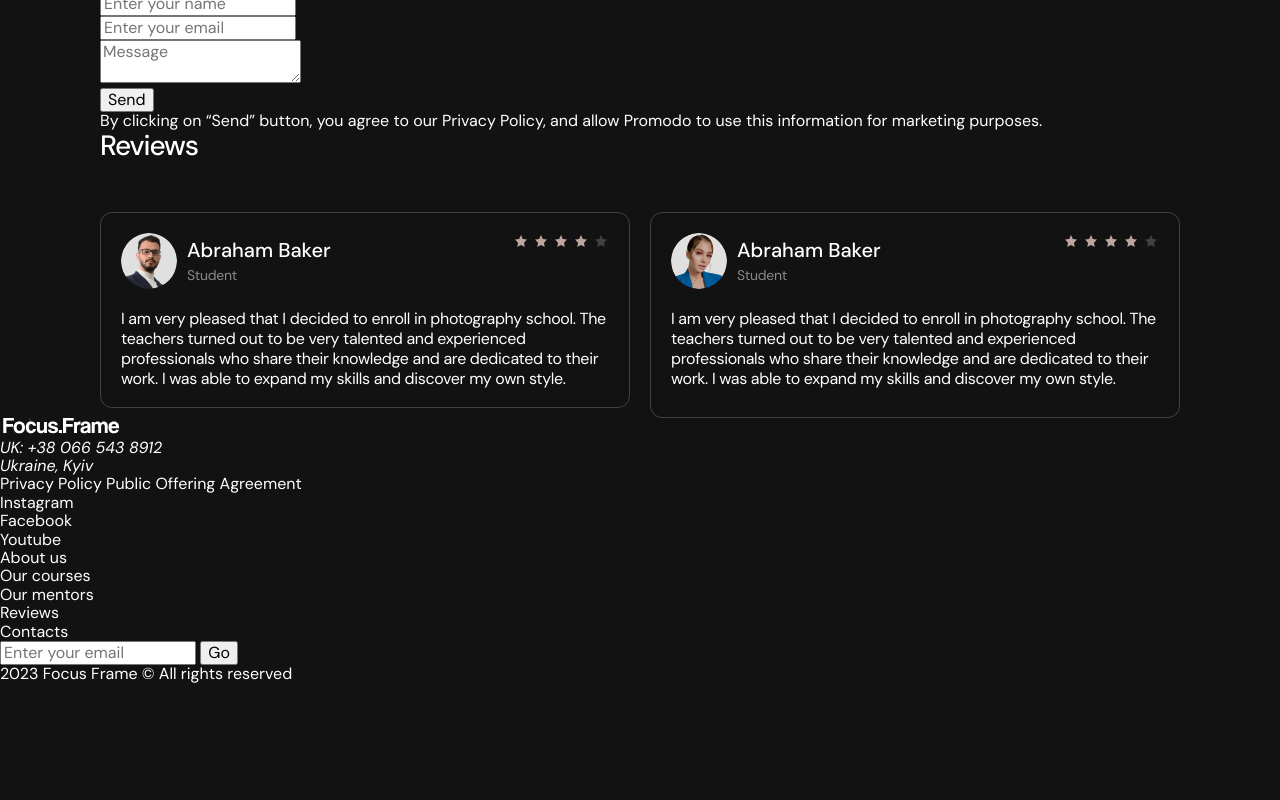
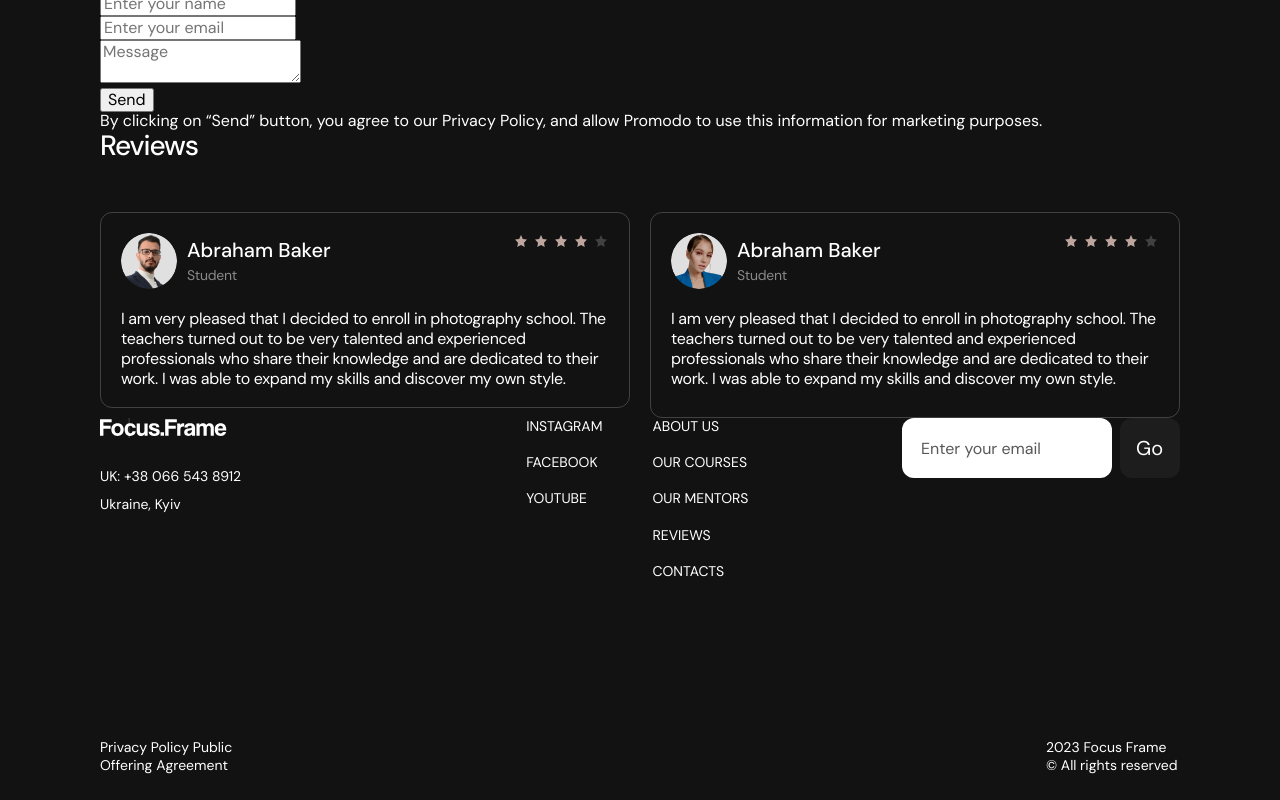
Before and after one commit to LiubovAnufriieva/focus-frame-102, a website built with Vite: page src/index.html in a window 1280 px wide. Shown: the part 2882-3682 px from the top of the page. Before the commit the page ends 3566 px from the top, so only its background shows below. Built offline with nearby package versions, Linux system fonts and the light colour scheme; files whose address does not match are found by name.

Commit message:
finished footer

```diff
--- a/src/css/footer.css
+++ b/src/css/footer.css
@@ -0,0 +1,263 @@
+.footer {
+    padding-bottom: 20px;
+}
+
+@media screen and (min-width: 768px) {
+    .footer {
+        padding-bottom: 25px;
+}}
+
+@media screen and (min-width: 768px) {
+    .footer {
+}}
+
+/* Logo */
+
+/* .footer-logo::before {
+    content: "";
+    display: block;
+    width: 100%;
+    background-image: url();
+    background-repeat: no-repeat;
+    margin-top: 40px;
+
+    stroke-width: 1px;
+    stroke: rgba(255, 255, 255, 0.20);
+}
+
+@media screen and (min-width: 768px) {
+    .footer-logo::before {
+        margin-top: 50px;
+}} */
+
+.footer-logo {
+    display: inline-block;
+    margin-bottom: 16px;
+}
+
+@media screen and (min-width: 768px){
+    .footer-logo {
+        margin-bottom: 25px;
+}}
+
+.footer-svg {
+    min-width: 127px;
+    min-height: 20px;
+    flex-shrink: 0;
+}
+
+@media screen and (min-width: 768px) {
+.footer-svg {
+    min-width: 123px;
+    min-height: 16px;
+}}
+
+/* Address */
+
+.footer-address {
+    font-size: 14px;
+    font-style: normal;
+    line-height: 1.28;/* 18px/14 */
+    text-transform: uppercase;
+}
+
+@media screen and (min-width: 768px) {
+    .footer-address {
+        margin-right: 58px;
+}}
+
+@media screen and (min-width: 1280px) {
+    .footer-address {
+        margin-right: 285px;
+}}
+
+.address-link {
+    display: block;
+    margin-bottom: 10px;
+}
+
+.address-text {
+    text-transform: none;
+}
+
+@media screen and (min-width: 768px) {
+    .cover {
+        display: flex;
+        flex-direction: column;
+    }
+}
+
+@media screen and (min-width: 768px) {
+    .wrapper {
+        display: flex;
+}}
+
+/* Social media */
+
+.thumb {
+    display: flex;
+    flex-wrap: wrap;
+    column-gap: 40px;
+    margin-top: 40px;
+}
+
+@media screen and (min-width: 768px) {
+    .thumb {
+        margin-top: 0;
+        column-gap: 25px;
+}}
+
+@media screen and (min-width: 1280px) {
+    .thumb {
+        column-gap: 50px;
+}}
+
+.footer-socmedialist,
+.footer-navmenu {
+    font-size: 14px;
+    text-transform: uppercase;
+}
+
+.socmedia-item:not(:last-child) {
+    margin-bottom: 14px;
+}
+
+@media screen and (min-width: 1280px) {
+  .socmedia-item:not(:last-child) {
+    margin-bottom: 20px;
+}}
+
+
+/* Anchor links */
+
+.navmenu-item:not(:last-child) {
+    margin-bottom: 14px;
+}
+
+@media screen and (min-width: 1280px) {
+    .navmenu-item:not(:last-child) {
+        margin-bottom: 20px;
+}}
+
+.navmenu-item {
+    transition: color 250ms cubic-bezier(0.4, 0, 0.2, 1), border 250ms cubic-bezier(0.4, 0, 0.2, 1);
+}
+
+.navmenu-item:hover,
+.navmenu-item:focus {
+    color: rgba(190, 166, 158, 1);
+}
+
+
+/* Subscribe */
+
+@media screen and (max-width: 767.98px) {
+    .footer-form {
+    margin-top: 75px;
+    margin-bottom: 40px;
+}}
+
+.footer-form {
+    margin-left: auto;
+}
+
+.footer-label {
+    display: flex;
+    align-items: center;
+    gap: 8px;
+}
+
+.footer-input {
+    max-width: 267px;
+    flex-grow: 1;
+    height: 60px;
+    border: 1px solid rgba(255, 255, 255, 0.5);
+    border-radius: 12px;
+    outline: transparent;
+    padding-top: 20px;
+    padding-bottom: 20px;
+    padding-left: 18px;
+
+    background-color: rgba(18, 18, 18, 1);
+    color: rgba(255, 255, 255, 1);
+}
+
+@media screen and (min-width: 768px) {
+.footer-input {
+    max-width: 178px;
+}}
+
+@media screen and (min-width: 1280px) {
+.footer-input {
+    max-width: 216px;
+}}
+
+.footer-input::placeholder {
+    background-color: rgba(255, 255, 255, 1);
+    color: rgba(18, 18, 18, 1);
+    opacity: 0.7;
+    font-size: 16px;
+    line-height: 1.25;/* 20px/16 */
+}
+
+.footer-input:placeholder-shown {
+    border: 1px solid rgba(255, 255, 255, 0.2);
+    background-color: rgba(255, 255, 255, 1);
+}
+
+.footer-btn {
+    min-width: 60px;
+    min-height: 60px;
+    border: none;
+    border-radius: 12px;
+    background: rgba(29, 29, 29, 1);
+    outline: transparent;
+    padding: 18px 17px 18px 16px;
+
+    color: rgba(255, 255, 255, 1);
+    text-align: center;
+    font-size: 20px;
+    line-height: 1.20;/* 24px/20 */
+}
+
+.policy-link,
+.footer-copyright {
+    font-size: 12px;
+    line-height: 1.33; /* 16px/12 */
+}
+
+.policy-link {
+    width: 147px;
+}
+
+@media screen and (min-width: 768px) {
+    .policy-link {
+        width: 171px;
+}}
+
+.footer-copyright {
+    width: 116px;
+}
+
+@media screen and (min-width: 768px) {
+    .footer-copyright {
+        width: 134px;
+}}
+
+@media screen and (min-width: 768px) {
+.policy-link,
+.footer-copyright {
+    font-size: 14px;
+    line-height: 1.28; /* 18px/14 */
+}}
+
+.term {
+    display: flex;
+    justify-content: space-between;
+    align-items: center;
+}
+
+@media screen and (min-width: 768px) {
+.term {
+    margin-top: 160px;
+}}
--- a/src/partials/footer.html
+++ b/src/partials/footer.html
@@ -1,42 +1,48 @@
-<footer id="focus_footer">
-  <!-- ===================== Bloc one ===================== -->
+<footer class="footer" id="footer">
+  <div class="container">
     <!-- Logo -->
-  <a href=".index.html">
-    <svg class="" width="123px" height="16px">
-      <use href="../public/sprite.svg#icon-logo"></use>
+
+    <div class="wrapper">
+
+    <div class="cover">
+      <a class="footer-logo" href="./index.html">
+        <svg class="footer-svg" width="127px" height="20px">
+          <use href="./public/sprite.svg#icon-logo"></use>
         </svg>
       </a>
       <!-- Address -->
-  <address id="Contacts">
-    <a href="tel:+380665438912">UK: +38 066 543 8912</a>
-    <p>Ukraine, Kyiv</p>
+      <address class="footer-address" id="Contacts">
+        <a class="address-link" href="tel:+380665438912"
+          >UK: +38 066 543 8912</a
+        >
+        <p class="address-text">Ukraine, Kyiv</p>
       </address>
-  <!-- Privacy policy -->
-  <a href="./" target="_blank" rel="noopener noreferrer"
-    >Privacy Policy Public Offering Agreement</a
-  >
-  <!-- ===================== Bloc two ===================== -->
+    </div>
 
+    <div class="thumb">
       <!-- Social media -->
-  <ul>
-    <li>
+      <ul class="footer-socmedialist">
+        <li class="socmedia-item">
           <a
+            class="socmedia-link"
             href="https://www.instagram.com/goitclub/"
             target="_blank"
             rel="noopener noreferrer"
             >Instagram</a
           >
         </li>
-    <li>
+        <li class="socmedia-item">
           <a
+            class="socmedia-link"
             href="https://www.facebook.com/goITclub/"
             target="_blank"
             rel="noopener noreferrer"
             >Facebook</a
           >
         </li>
-    <li>
+        <li class="socmedia-item">
           <a
+            class="socmedia-link"
             href="https://www.youtube.com/c/GoIT"
             target="_blank"
             rel="noopener noreferrer"
@@ -44,19 +50,38 @@
           >
         </li>
       </ul>
+
       <!-- Anchor links  -->
-  <ul>
-    <li><a href="#About">About us</a></li>
-    <li><a href="#Courses">Our courses</a></li>
-    <li><a href="#Mentors">Our mentors</a></li>
-    <li><a href="#Reviews">Reviews</a></li>
-    <li><a href="#Contacts">Contacts</a></li>
+      <ul class="footer-navmenu">
+        <li class="navmenu-item">
+          <a class="navmenu-link" href="./index.html#about">About us</a>
+        </li>
+        <li class="navmenu-item">
+          <a class="navmenu-link" href="./index.html#courses">Our courses</a>
+        </li>
+        <li class="navmenu-item">
+          <a class="navmenu-link" href="./index.html#mentors">Our mentors</a>
+        </li>
+        <li class="navmenu-item">
+          <a class="navmenu-link" href="./index.html#reviews">Reviews</a>
+        </li>
+        <li class="navmenu-item">
+          <a class="navmenu-link" href="./index.html#footer">Contacts</a>
+        </li>
       </ul>
-  <!-- ==================== Bloc three ==================== -->
+    </div>
+
     <!-- Subscribe -->
-  <form name="Subscribe" autocomplete="on" method="post" novalidate>
-    <label>
+    <form
+      class="footer-form"
+      name="Subscribe"
+      autocomplete="on"
+      method="post"
+      novalidate
+    >
+      <label class="footer-label">
         <input
+          class="footer-input"
           type="email"
           name="subscribe_email"
           pattern="@"
@@ -64,11 +89,24 @@
           placeholder="Enter your email"
           aria-label="Enter your email"
         />
-    </label>
-    <button type="submit" aria-label="Button for send your subscribe email">
+        <button
+          class="footer-btn button"
+          type="submit"
+          aria-label="Button for send your subscribe email"
+        >
           Go
         </button>
+      </label>
     </form>
+
+  </div>
+
+  <div class="term">
+    <!-- Privacy policy -->
+    <a class="policy-link" href="./" target="_blank" rel="noopener noreferrer"
+      >Privacy Policy Public Offering Agreement</a
+    >
     <!-- Copyright -->
-  <p>2023 Focus Frame © All rights reserved</p>
+    <p class="footer-copyright">2023 Focus Frame &copy; All rights reserved</p>
+  </div>
 </footer>
--- a/src/partials/hero.html
+++ b/src/partials/hero.html
@@ -30,9 +30,9 @@
         </div>
         <picture>
             <source media="(min-width: 1158px)" srcset="./img/hero/hero_desk@1x.png 1x, ./img/hero/hero_desk@2x.png 2x" >
-            <source media="(min-width: 768px)" srcset="../img/hero/hero_tab@1x.png 1x, ./img/hero/hero_tab@2x.png 2x" >
-            <source media="(max-width: 767px)" srcset="../img/hero/hero_mob@1x.png 1x, ./img/hero/hero_mob@2x.png 2x" >
-            <img class="hero-back-img" src="../img/hero/hero_desk@1x.png" alt="" width="">
+            <source media="(min-width: 768px)" srcset="./img/hero/hero_tab@1x.png 1x, ./img/hero/hero_tab@2x.png 2x" >
+            <source media="(max-width: 767px)" srcset="./img/hero/hero_mob@1x.png 1x, ./img/hero/hero_mob@2x.png 2x" >
+            <img class="hero-back-img" src="./img/hero/hero_mob@1x.png" alt="" width="">
         </picture>
     </div>
     <div class="test-test">
```
Lines whose indentation alone changed are shown as unchanged.
